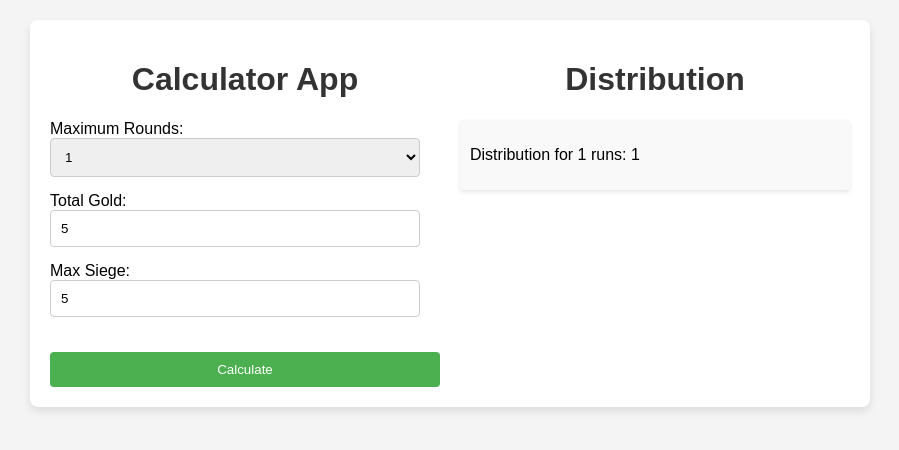
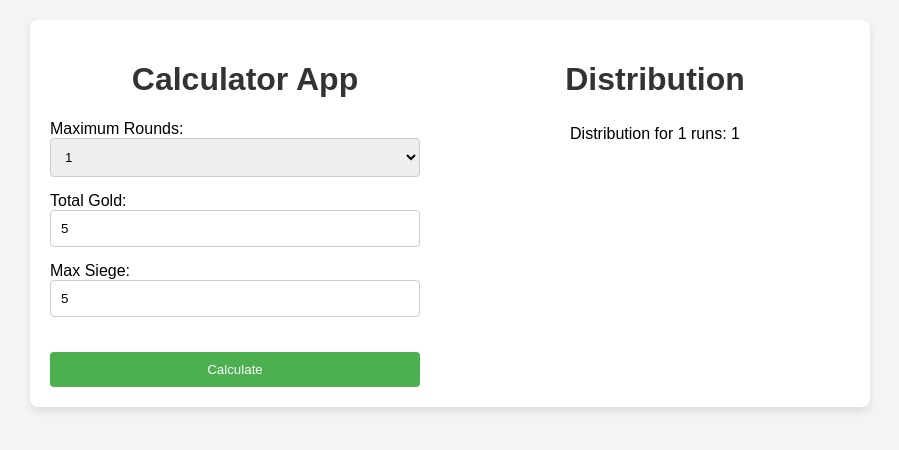
Before and after one commit to 91pr1nc3/laguildcalc.github.io, a plain HTML site: page index.html in a window 1280 px wide. Both pictures are taken after typing "5", "5" into the empty fields and a click on the button "Calculate". Shown: the whole page, without its empty margins (190-1089 px from the left). Drawn offline with Linux system fonts and the light colour scheme.

Commit message:
small css adjustments

```diff
--- a/index.html
+++ b/index.html
@@ -35,7 +35,7 @@
 
     <div class="output-container">
         <h1>Distribution</h1>
-        <div id="outputs"></div>
+        <ul id="outputs"></ul>
     </div>
 </div>
 
--- a/script.js
+++ b/script.js
@@ -18,7 +18,7 @@ document.addEventListener('DOMContentLoaded', function () {
         outputsDiv.innerHTML = '';
 
         for (let i = 1; i <= maxRounds; i++) {
-            const output = document.createElement('p');
+            const output = document.createElement('li');
             output.textContent = `Distribution for ${i} runs: ${Math.round(totalGold / maxSiege * i)}`;
             outputsDiv.appendChild(output);
         }
--- a/style.css
+++ b/style.css
@@ -43,7 +43,7 @@ select {
 
 #calculateBtn {
     display: block;
-    width: 100%;
+    width: calc(100% - 20px);
     padding: 10px;
     margin-top: 20px;
     background-color: #4CAF50;
@@ -58,26 +58,14 @@ select {
     background-color: #45a049;
 }
 
-#outputs {
-    margin-top: 20px;
+.output-container ul {
+    list-style-type: disc;
+    list-style-position: outside;
+    padding-left: 0;
+    text-align: center;
 }
 
-.output {
-    margin-bottom: 10px;
-    padding: 10px;
-    background-color: #f9f9f9;
-    border-radius: 4px;
-    box-shadow: 0 2px 4px rgba(0, 0, 0, 0.1);
+.output-container ul li {
+    display: block;
+    padding: 5px 0;
 }
-
-.output p {
-    margin: 0;
-}
-
-#outputs {
-    margin-top: 20px;
-    padding: 10px;
-    background-color: #f9f9f9;
-    border-radius: 4px;
-    box-shadow: 0 2px 4px rgba(0, 0, 0, 0.1);
-}
```
